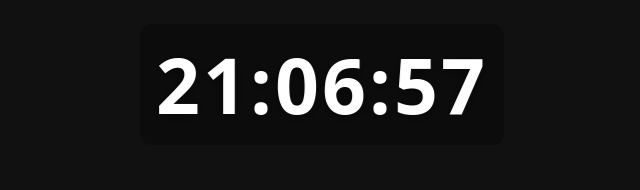
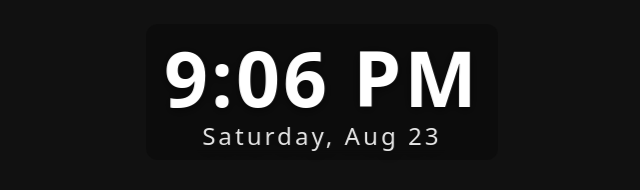
Before and after one commit to wilomocha/inspirational-clock, a website: page template.html in a window 1280 px wide. Shown: the whole page, without its empty margins (318-958 px from the left). Drawn offline with Linux system fonts and the light colour scheme.

Commit message:
Update template.html

```diff
--- a/template.html
+++ b/template.html
@@ -25,22 +25,51 @@
     position: fixed; top: 24px; left: 50%; transform: translateX(-50%); z-index: 2;
     font-variant-numeric: tabular-nums;
     font-size: clamp(36px, 6vw, 96px); font-weight: 700; letter-spacing: .04em;
-    padding: 8px 16px; border-radius: 12px;
+    padding: 10px 18px; border-radius: 12px;
     background: rgba(0,0,0,.25); backdrop-filter: blur(6px);
     text-shadow: 0 2px 12px rgba(0,0,0,.6);
+    text-align: center;           /* centers time + date stack */
+    line-height: 1.15;            /* tighter vertical spacing */
   }
 </style>
 </head>
 <body>
   <div class="wallpaper" role="img" aria-label="Inspirational wallpaper"></div>
-  <div class="clock" id="clock">--:--</div>
-  <script>
-    function pad(n){return String(n).padStart(2,"0")}
-    function tick(){
-      const d=new Date();
-      document.getElementById("clock").textContent = `${pad(d.getHours())}:${pad(d.getMinutes())}:${pad(d.getSeconds())}`;
-    }
-    tick(); setInterval(tick,1000);
-  </script>
+  <div class="clock">
+    <div id="clock-time">--:--</div>
+    <div id="clock-date" style="font-size: clamp(14px, 2.4vw, 24px); font-weight: 500; opacity: 0.9;">—</div>
+  </div>
+
+<script>
+  const WEEKDAYS = ["Sunday","Monday","Tuesday","Wednesday","Thursday","Friday","Saturday"];
+  const MONTHS = ["Jan","Feb","Mar","Apr","May","Jun","Jul","Aug","Sep","Oct","Nov","Dec"];
+
+  function pad2(n){ return String(n).padStart(2,"0"); }
+
+  function tick(){
+    const d = new Date();
+
+    // --- Time (HH:MM AM/PM) ---
+    let hours = d.getHours();
+    const minutes = pad2(d.getMinutes());
+    const ampm = hours >= 12 ? "PM" : "AM";
+    hours = hours % 12;               // 0..11
+    if (hours === 0) hours = 12;      // 12-hour clock
+    const timeStr = `${hours}:${minutes} ${ampm}`;
+    document.getElementById("clock-time").textContent = timeStr;
+
+    // --- Date (Weekday, Mon DD) ---
+    const weekday = WEEKDAYS[d.getDay()];
+    const mon = MONTHS[d.getMonth()];
+    const day = d.getDate();          // 1..31 (no leading zero, no year)
+    const dateStr = `${weekday}, ${mon} ${day}`;
+    document.getElementById("clock-date").textContent = dateStr;
+  }
+
+  tick();
+  // Update once a minute is enough (no seconds)
+  setInterval(tick, 15 * 1000); // every 15s to keep minute in sync even after tab sleeping
+</script>
+
 </body>
 </html>
```
